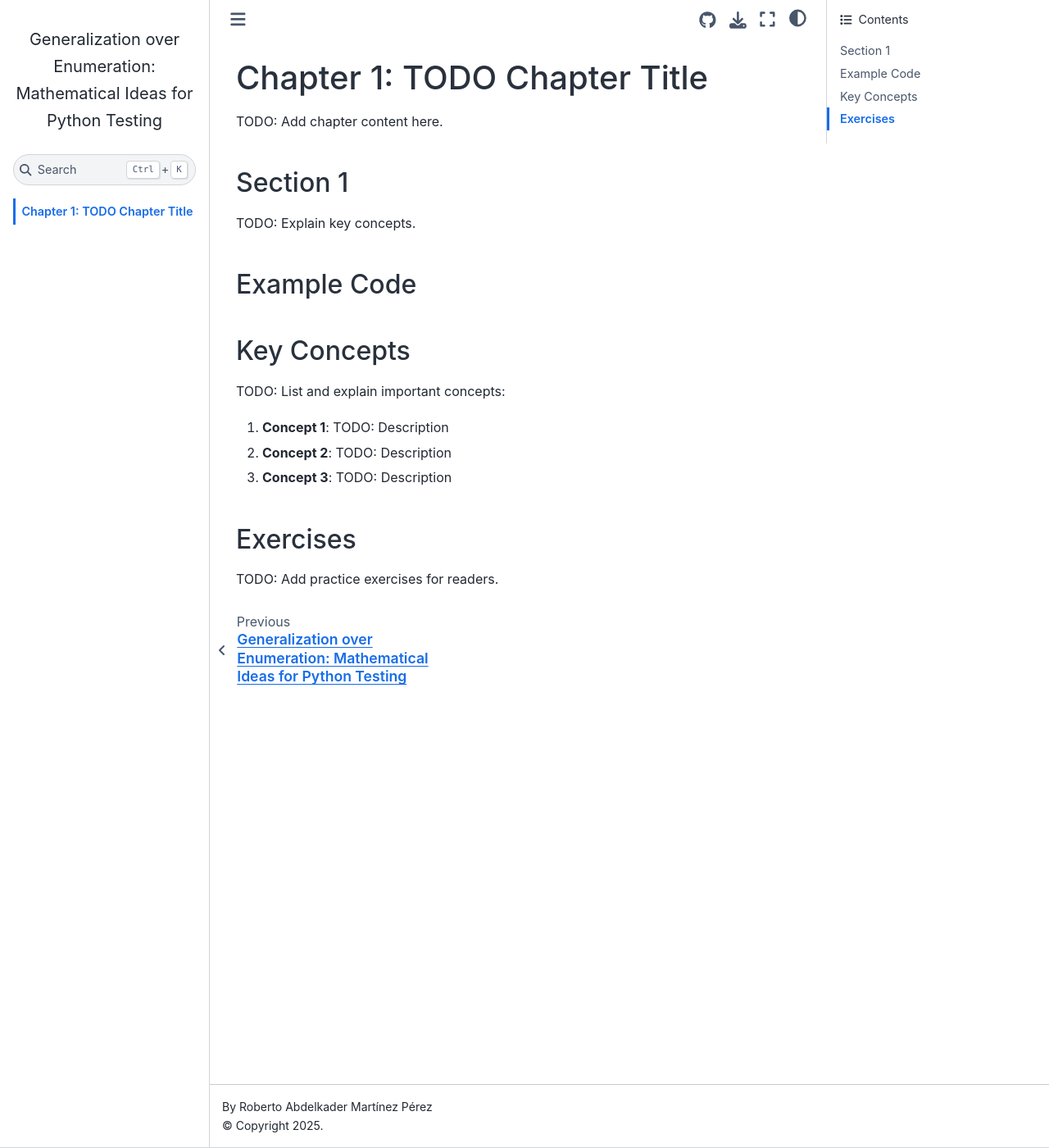
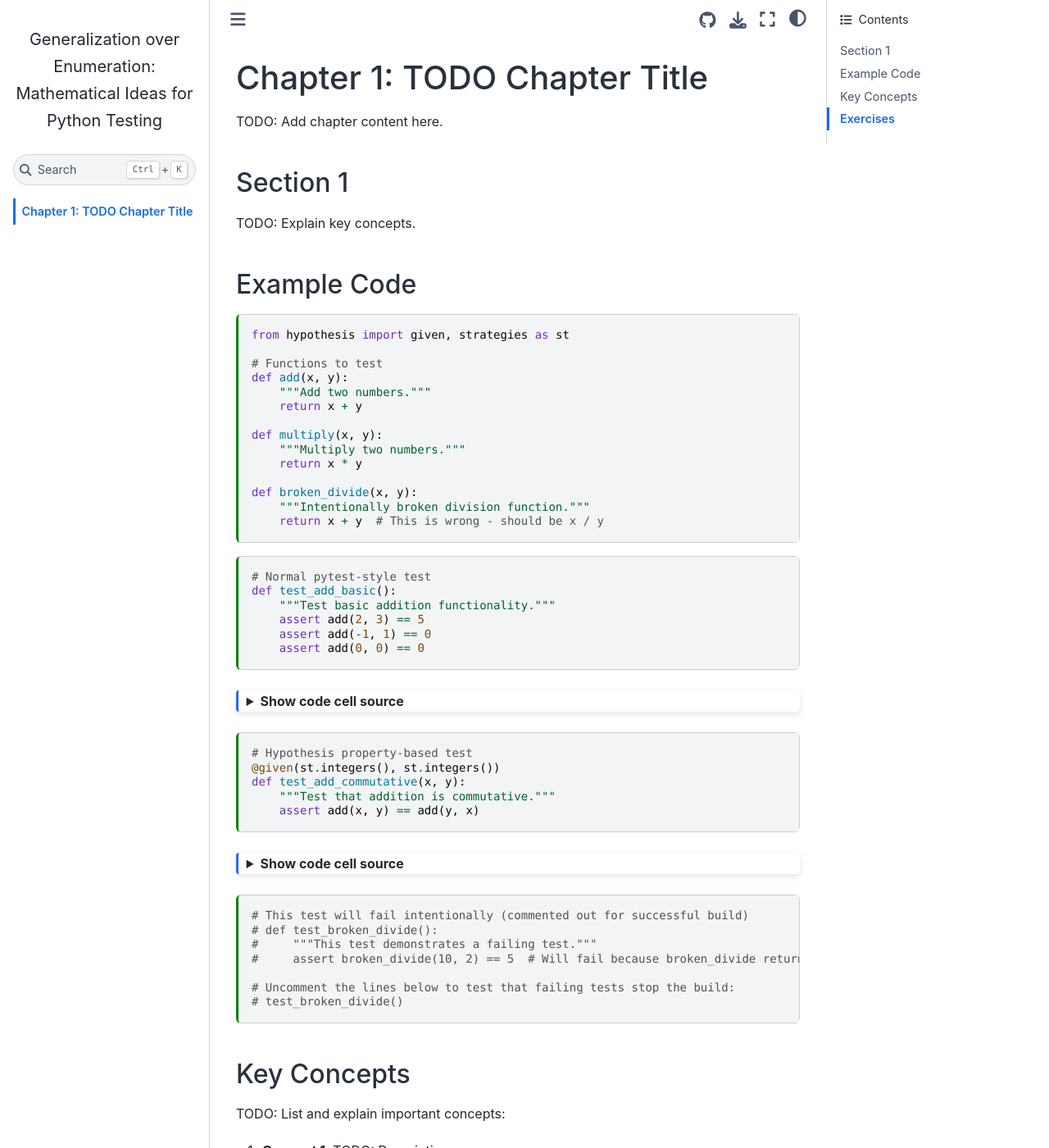
Before and after one commit to nilp0inter/generalization-over-enumeration-book, a Jupyter Book: the page built from chapter1.md, in a window 1280 px wide and 1400 px high. Shown: the whole window at 82% size. Built offline with Jupyter Book 1.0.4 settings and Sphinx 7.4.7 and the Sphinx Book theme 1.1.4, drawn with Linux system fonts in a browser that asks for light colours.

Commit message:
feat: implement hidden test execution system
Add Jupytext metadata and hidden execution cells to enable automated test validation during book build while keeping reader experience clean.

🤖 Generated with [Claude Code](https://claude.ai/code)

Co-Authored-By: Claude <noreply@anthropic.com>

````diff
--- a/chapter1.md
+++ b/chapter1.md
@@ -1,3 +1,16 @@
+---
+jupytext:
+  text_representation:
+    extension: .md
+    format_name: myst
+    format_version: 0.13
+    jupytext_version: 1.16.1
+kernelspec:
+  display_name: Python 3
+  language: python
+  name: python3
+---
+
 # Chapter 1: TODO Chapter Title
 
 TODO: Add chapter content here.
@@ -9,25 +22,59 @@ TODO: Explain key concepts.
 ## Example Code
 
 ```{code-cell} python
-# TODO: Add example demonstrating Hypothesis usage
 from hypothesis import given, strategies as st
 
-# Example function to test
-def example_function(x):
-    """TODO: Add function description."""
-    return x * 2
+# Functions to test
+def add(x, y):
+    """Add two numbers."""
+    return x + y
 
-# TODO: Add property-based test
-@given(st.integers())
-def test_example_property(x):
-    """TODO: Describe what property this tests."""
-    result = example_function(x)
-    # TODO: Add meaningful assertion
-    assert isinstance(result, int)
+def multiply(x, y):
+    """Multiply two numbers."""
+    return x * y
 
-# Run the test
-test_example_property()
-print("TODO: Test passed - replace with meaningful message")
+def broken_divide(x, y):
+    """Intentionally broken division function."""
+    return x + y  # This is wrong - should be x / y
+```
+
+```{code-cell} python
+# Normal pytest-style test
+def test_add_basic():
+    """Test basic addition functionality."""
+    assert add(2, 3) == 5
+    assert add(-1, 1) == 0
+    assert add(0, 0) == 0
+```
+
+```{code-cell} python
+:tags: [hide-input, hide-output]
+
+test_add_basic()
+```
+
+```{code-cell} python
+# Hypothesis property-based test
+@given(st.integers(), st.integers())
+def test_add_commutative(x, y):
+    """Test that addition is commutative."""
+    assert add(x, y) == add(y, x)
+```
+
+```{code-cell} python
+:tags: [hide-input, hide-output]
+
+test_add_commutative()
+```
+
+```{code-cell} python
+# This test will fail intentionally (commented out for successful build)
+# def test_broken_divide():
+#     """This test demonstrates a failing test."""
+#     assert broken_divide(10, 2) == 5  # Will fail because broken_divide returns 12
+
+# Uncomment the lines below to test that failing tests stop the build:
+# test_broken_divide()
 ```
 
 ## Key Concepts
````
